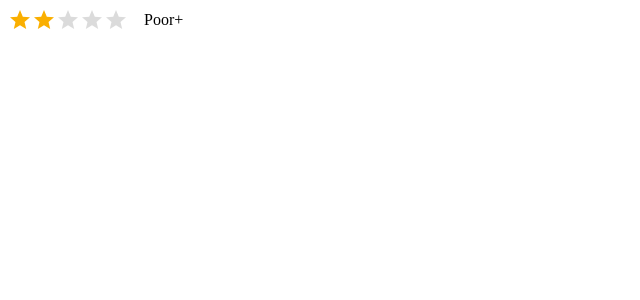
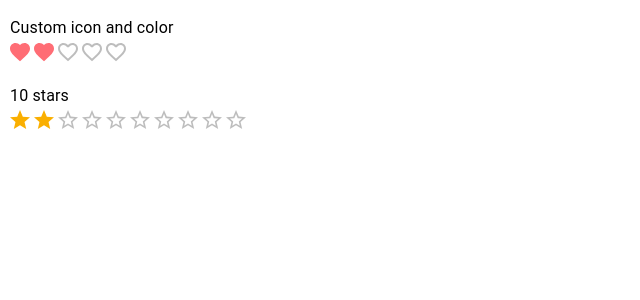
Before and after one commit to watcharakornton/mui_tutorials, a React (Vite) app: page / in a window 1280 px wide. Shown: the top 300 px of the page, without its empty margins (0-640 px from the left). Built offline with nearby package versions, Linux system fonts and the light colour scheme.

Commit message:
CustomizedRating

```diff
--- a/src/App.jsx
+++ b/src/App.jsx
@@ -5,6 +5,7 @@ import SwitchComponent from "./inputs/SwitchComponent"
 import { CustomizedSwitches }  from "./inputs/CustomizedSwitches"
 import BasicRating from "./inputs/BasicRating"
 import HoverFeedback from "./inputs/hoverFeedback"
+import { CustomizedRating } from "./inputs/CustomizedRating"
 
 function App() {
   return (
@@ -15,7 +16,8 @@ function App() {
       {/* <SwitchComponent /> */}
       {/* <CustomizedSwitches /> */}
       {/* <BasicRating /> */}
-      <HoverFeedback />
+      {/* <HoverFeedback /> */}
+      <CustomizedRating />
     </>
   )
 }
--- /dev/null
+++ b/src/inputs/CustomizedRating.jsx
@@ -0,0 +1,34 @@
+import * as React from 'react';
+import { styled } from '@mui/material/styles';
+import Box from '@mui/material/Box';
+import Rating from '@mui/material/Rating';
+import FavoriteIcon from '@mui/icons-material/Favorite';
+import FavoriteBorderIcon from '@mui/icons-material/FavoriteBorder';
+import Typography from '@mui/material/Typography';
+
+const StyledRating = styled(Rating)({
+    '& .MuiRating-iconFilled': {
+        color: '#ff6d75',
+    },
+    '& .MuiRting-iconHover': {
+        color: '#ff3d47',
+    },
+});
+
+export const CustomizedRating = () => {
+    return (
+        <Box sx={{ '& > legend' : { mt: 2 } }}>
+            <Typography component="legend">Custom icon and color</Typography>
+            <StyledRating
+                name="customized-color"
+                defaultValue={2}
+                getLabelText={(value) => `${value} Heart${value !== 1 ? 's' : ''}`}
+                precision={0.5}
+                icon={<FavoriteIcon fontSize="inherit" />}
+                emptyIcon={<FavoriteBorderIcon fontSize="inherit" />}
+            />
+            <Typography component="legend">10 stars</Typography>
+            <Rating name="customized-10" defaultValue={2} max={10} />
+        </Box>
+    );
+}
```
